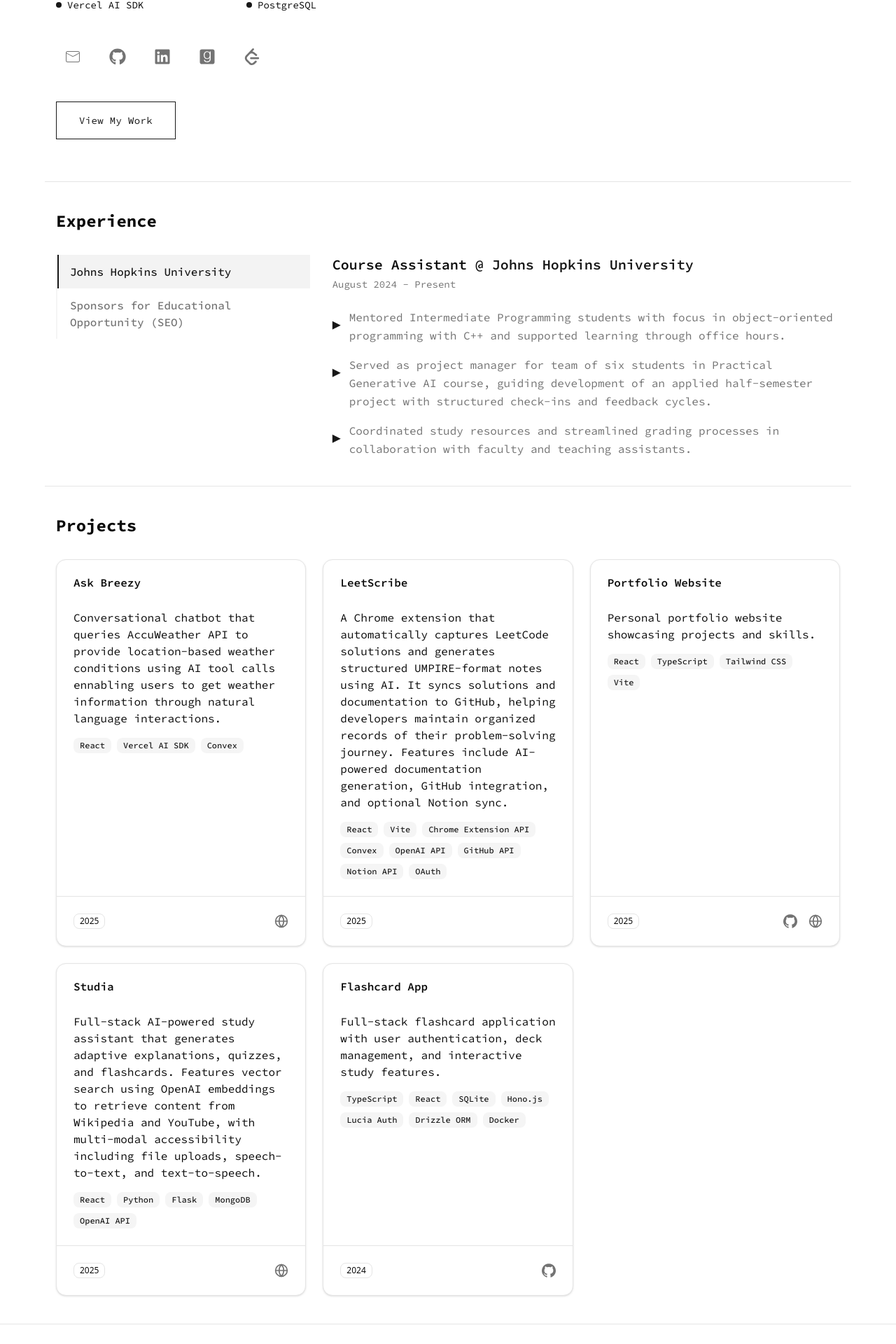
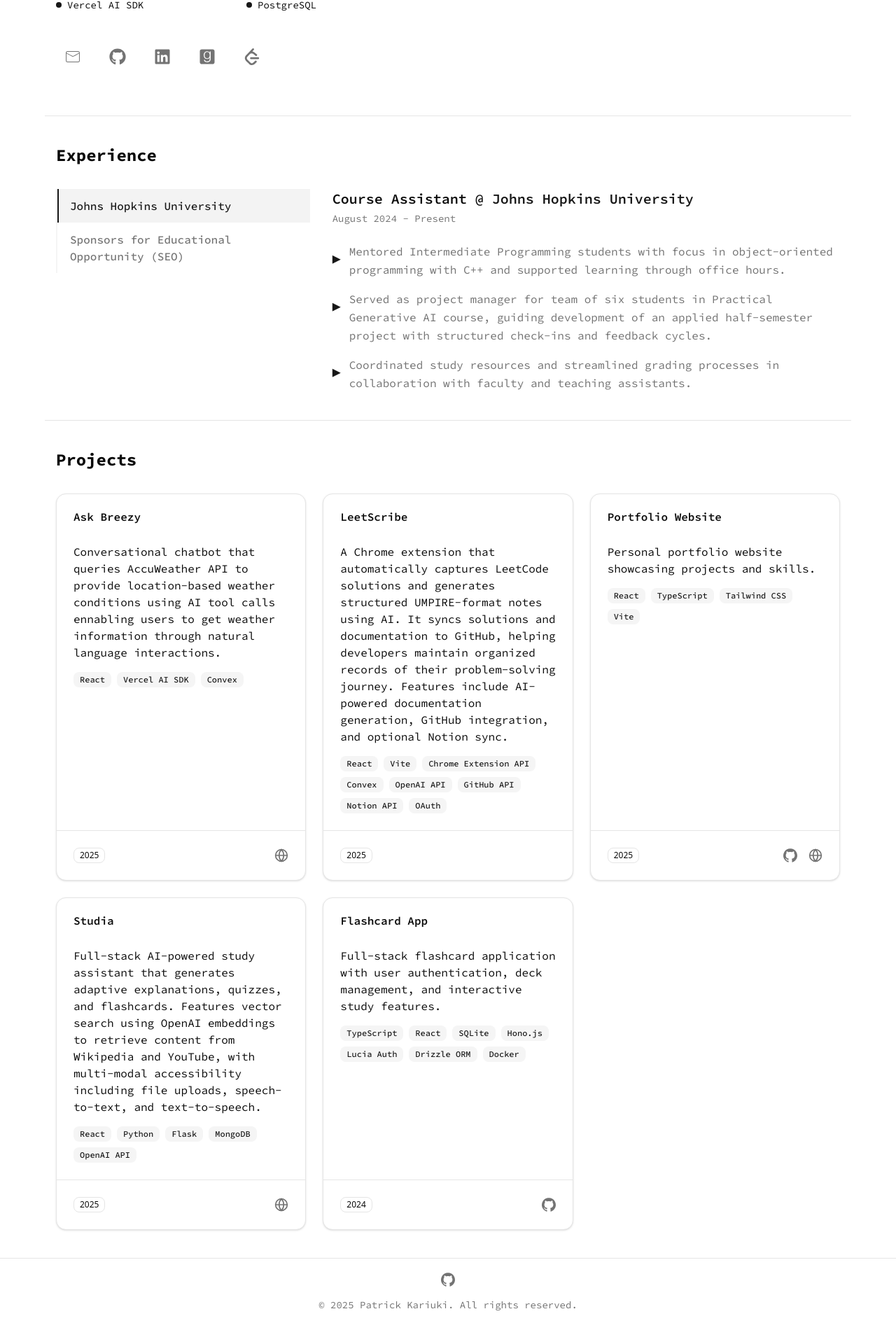
Before and after one commit to pwkariuki/portfolio, a React (Vite) app: page / in a window 1280 px wide. Shown: the part 851-2771 px from the top of the page at 70% size. After the commit the page ends 2745 px from the top, so only its background shows below. Built offline with nearby package versions, Linux system fonts and the light colour scheme.

Commit message:
few changes to layout

```diff
--- a/src/layout/Footer.tsx
+++ b/src/layout/Footer.tsx
@@ -4,7 +4,7 @@ export const Footer = () => {
   return (
     <footer className="border-t bg-background">
       <div className="w-full flex justify-center">
-        <div className="w-full max-w-7xl px-6 sm:px-8 md:px-12 py-8 md:py-12">
+        <div className="w-full max-w-7xl px-6 sm:px-8 md:px-12 py-5 md:py-5">
           <div className="flex flex-col items-center space-y-4">
             <a
               href="https://github.com/pwkariuki/portfolio"
--- a/src/layout/Hero.tsx
+++ b/src/layout/Hero.tsx
@@ -85,15 +85,6 @@ export const Hero = () => {
               <SiLeetcode size={24} />
             </a>
           </div>
-
-          <div className="pt-4">
-            <a
-              href="#projects"
-              className="inline-flex items-center px-8 py-4 bg-transparent border border-primary text-primary hover:bg-primary/10 transition-colors font-code text-sm tracking-wide"
-            >
-              View My Work
-            </a>
-          </div>
         </div>
 
         {/* Image */}
```
